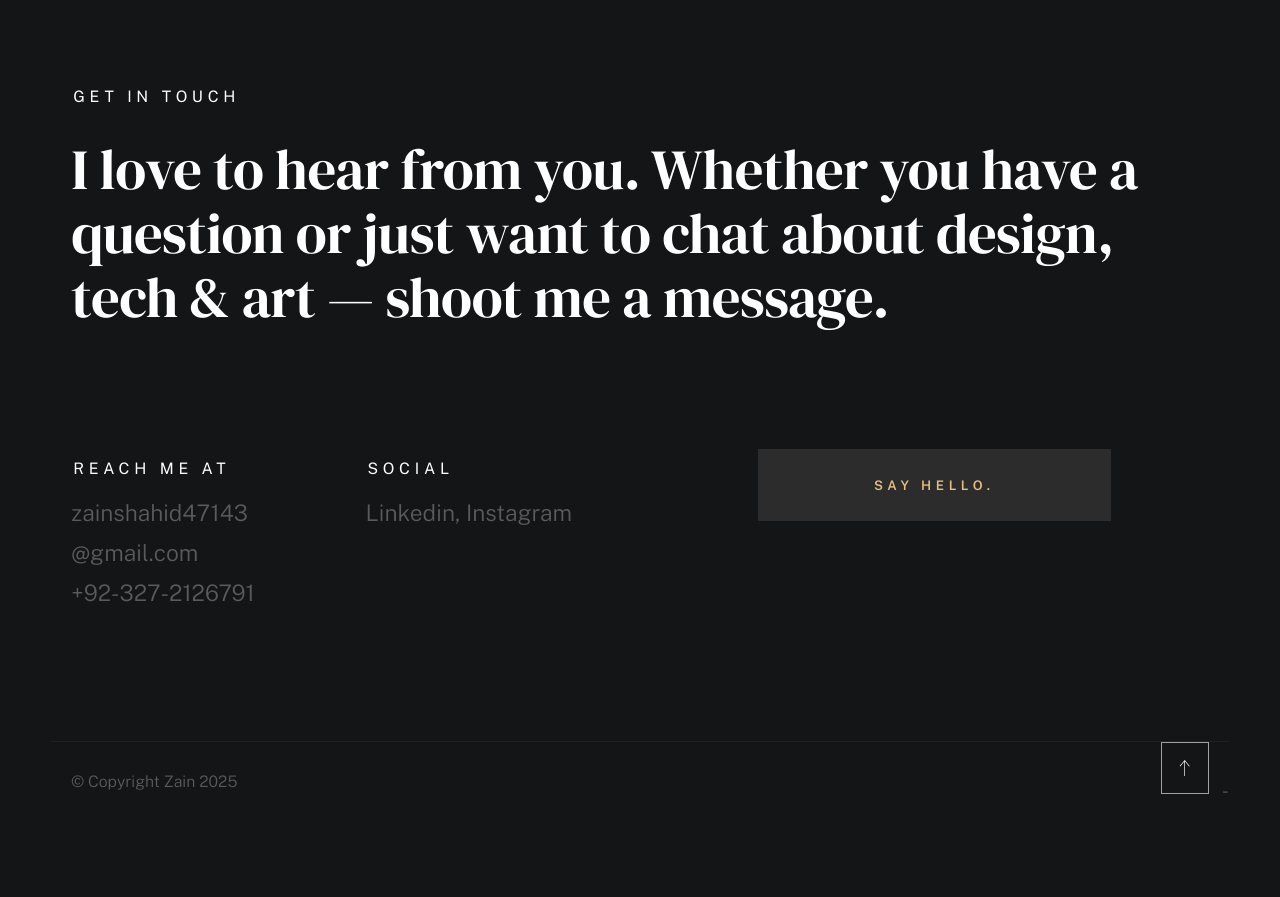
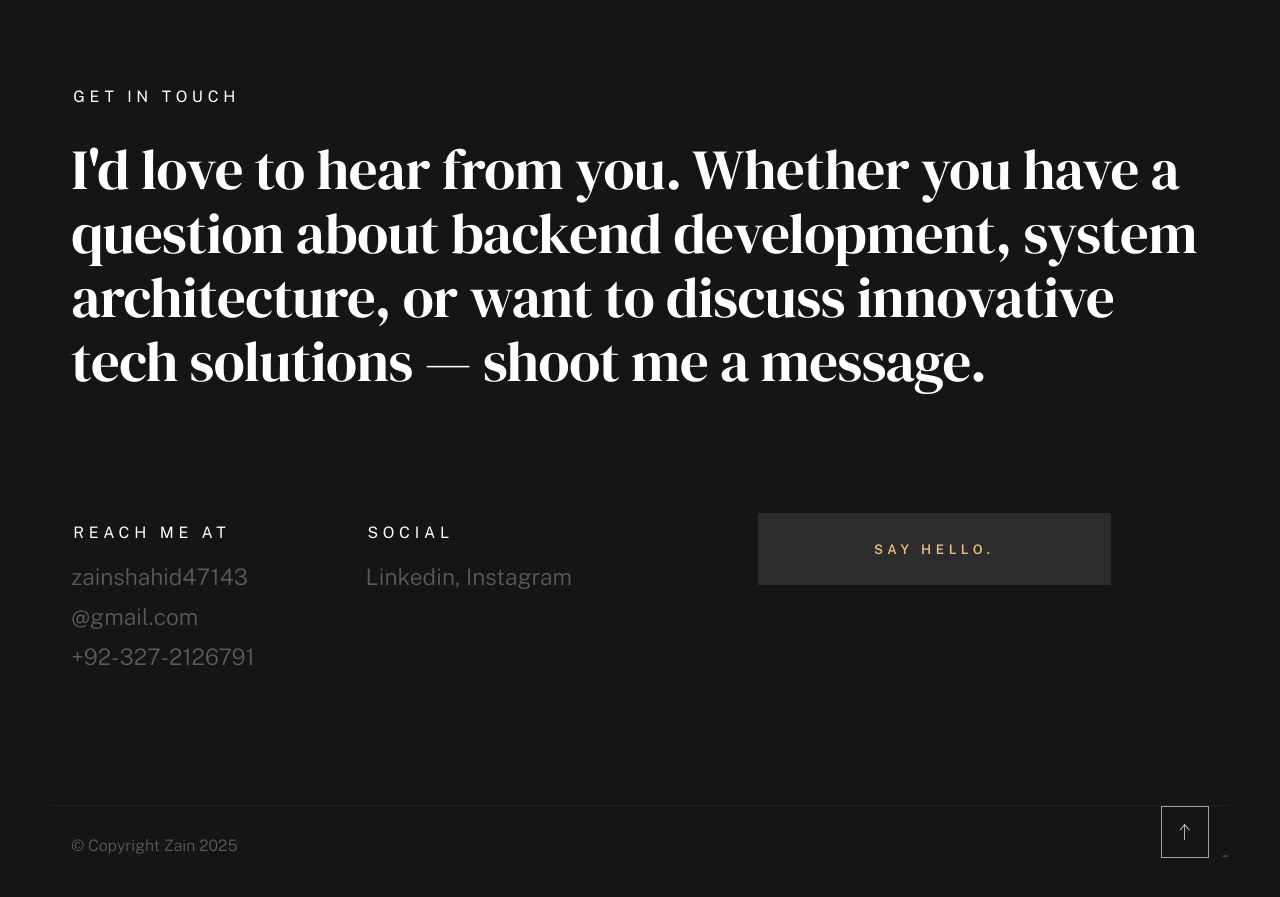
Before and after one commit to jaan0/zain, a plain HTML site: page index.html in a window 1280 px wide. Shown: the part 2540-3437 px from the top of the page. Drawn offline with nearby package versions, Linux system fonts and the light colour scheme; a web font is replaced by a local one.

Commit message:
added CVs and deleted old CV

```diff
--- a/index.html
+++ b/index.html
@@ -141,8 +141,8 @@
                                 Successfully self-learned German up to the B1 level, demonstrating dedication and a strong ability to achieve goals independently.
                                 Driven by a deep interest in programming and hacking, I thrive on tackling complex challenges and delivering innovative solutions.
                             </p>
-                            <a href="/zain_.pdf" class="btn btn--medium u-fullwidth" data-animate-el>View CV In English</a>
-                            <a href="/zain_.pdf" class="btn btn--medium u-fullwidth" data-animate-el>View CV In German</a>
+                            <a href="/Zain_Shahid_CV.pdf" class="btn btn--medium u-fullwidth" data-animate-el>View CV In English</a>
+                            <a href="/Zain_Shahid_CV-German.pdf" class="btn btn--medium u-fullwidth" data-animate-el>View CV In German</a>
                         </div>
                     </div>
                 </div> <!-- about-info -->
@@ -737,9 +737,9 @@
                         </h2>
 
                         <p class="h1">
-                            I love to hear from you.
-                            Whether you have a question or just
-                            want to chat about design, tech & art — shoot me a message.
+                            I'd love to hear from you.
+                            Whether you have a question about backend development,
+                            system architecture, or want to discuss innovative tech solutions — shoot me a message.
                         </p>
                     </div>
                 </div> <!-- end contact-top -->
```
Also changed, not shown: 3 other files.
